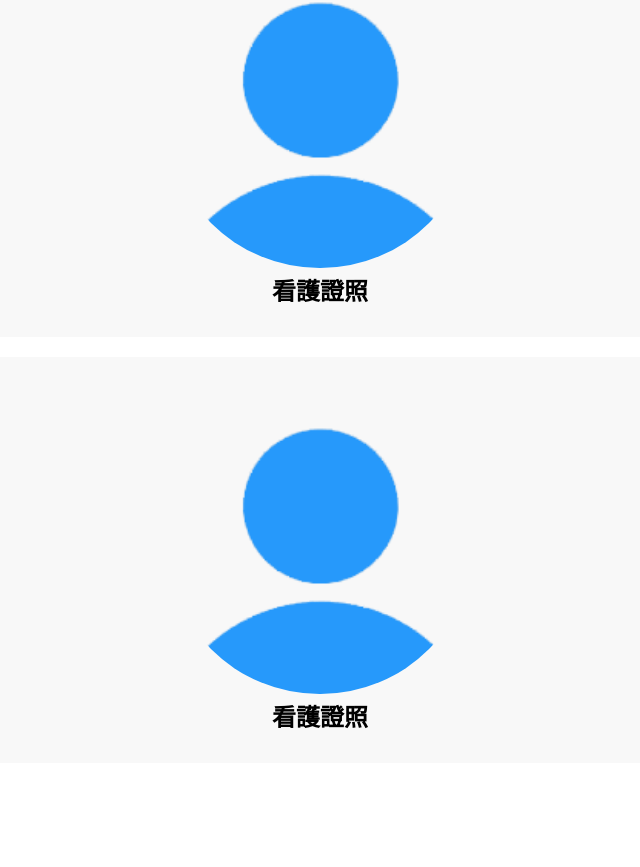
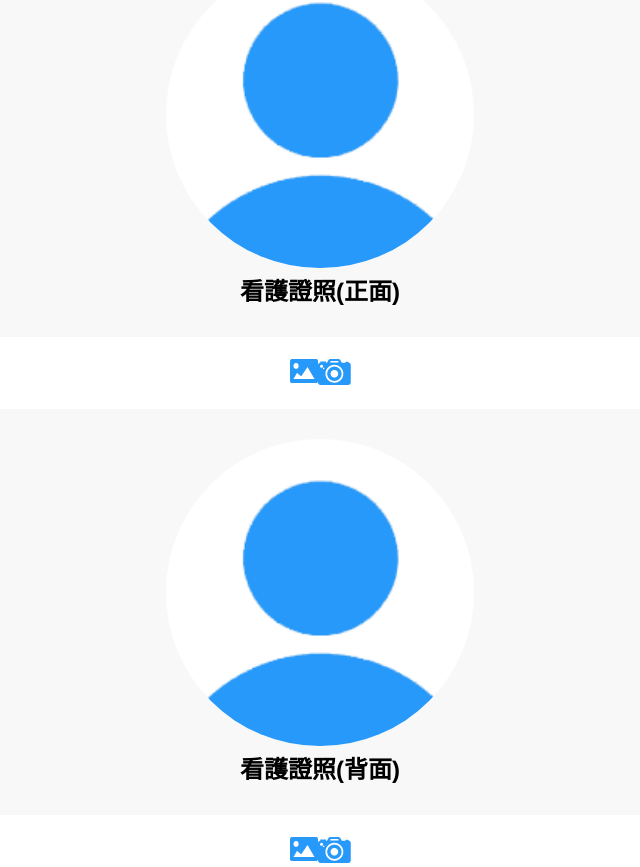
Before and after one commit to pluscda/h5-wecare, a Vue app: page /carelicense in a window 1280 px wide. Shown: the part 341-1208 px from the top of the page, without its empty margins (320-960 px from the left). Before the commit the page ends 1104 px from the top, so only its background shows below. Built offline with nearby package versions, Linux system fonts and the light colour scheme; the HTML template or start-up script is replaced by a standard one.

Commit message:
20191201

```diff
--- a/src/router/index.js
+++ b/src/router/index.js
@@ -37,6 +37,11 @@ const routes = [
     name: 'carelicense',
     component: () => import('../views/CareLicense.vue')
   },
+  {
+    path: '/registered',
+    name: 'registered',
+    component: () => import('../views/Registered.vue')
+  },
 ]
 
 const router = new VueRouter({
--- a/src/views/Carelicense.vue
+++ b/src/views/Carelicense.vue
@@ -1,13 +1,27 @@
 <template>
   <div>
     <h4>看護證照請上傳</h4>
-    <div class="box">
-      <img :src="img" width="100%" >
-      <h2>看護證照</h2>
+    <div class="licensebox">
+      <div class="box">
+        <img :src="img[0]" width="100%" >
+        <h2>看護證照(正面)</h2>
+
+      </div>
+      <div class="Img">
+        <img :src="img[1]" />
+        <img :src="img[2]" />
+      </div>
     </div>
-    <div class="box">
-      <img :src="img" width="100%" >
-      <h2>看護證照</h2>
+    <div class="licensebox">
+      <div class="box">
+        <img :src="img[0]" width="100%" >
+        <h2>看護證照(背面)</h2>
+
+      </div>
+      <div class="Img">
+        <img :src="img[1]" />
+        <img :src="img[2]" />
+      </div>
     </div>
 
 
@@ -18,13 +32,23 @@
 export default{
   data(){
     return {
-      img: require("@/assets/images/carelicense/photo.png")
+      img: [
+        require("@/assets/images/carelicense/photo.png"),
+        require("@/assets/images/carelicense/photoupdate.png"),
+        require("@/assets/images/carelicense/cameraupdate.png"),
+      ]
     }
   }
 }
 </script>
 
 <style>
+*{
+  /* border: 1px solid; */
+}
+.licensebox{
+  width: ;
+}
 h4{
   text-align: left;
   padding: 15px;
@@ -33,6 +57,12 @@ h4{
 .box img{
   width: 30%;
   border-radius: 50%;
+  background-color: white;
+}
+.Img{
+  /* position: relative;
+  float: right; */
+  /* float: right; */
 }
 .box{
   width:80%;
@@ -41,6 +71,8 @@ h4{
   margin-left: auto;
   margin-right: auto;
   padding: 30px 0px;
+  border-radius: 5%;
+
 }
 
 </style>
--- a/src/views/Home.vue
+++ b/src/views/Home.vue
@@ -5,7 +5,7 @@
     </van-row>
 
     <van-row class="button">
-      <van-col span="24"><van-button size="large" type="info">註冊</van-button></van-col>
+      <van-col span="24"><van-button to="/registered" size="large" type="info">註冊</van-button></van-col>
     </van-row>
     <van-row class="button">
       <van-col span="24"><van-button to="/about" size="large" type="info">登入</van-button></van-col>
@@ -32,9 +32,10 @@ html, body {
   background-image:url('../../src/assets/images/login/bgimg.png');
   background-size: cover;
   height: 700px;
-  border: 1px solid ;
   box-sizing: border-box;
-
+  position: absolute ;
+  width: 100%;
+  /* 這裡背景圖希望不要讓它滾動 */
 }
 * {
   position: relative;
@@ -52,7 +53,7 @@ html, body {
 .button{
   padding: 0px;
   margin: 5px;
-  width: 35%;
+  width: 30%;
   margin-left: auto;
   margin-right: auto;
   border-radius: 10px;
--- /dev/null
+++ b/src/views/Registered.vue
@@ -0,0 +1,71 @@
+<template>
+  <div class="personal">
+    <BasicInfor></BasicInfor>
+    <div class="InputBlock">
+      <van-row type="flex" justify="center">
+        <van-col class="colstyle" span="20">
+          <van-field
+            label="會員帳號:"
+            placeholder="請輸入帳碼"
+          />
+        </van-col>
+      </van-row>
+      <van-row type="flex" justify="center">
+        <van-col class="colstyle" span="20">
+          <van-field
+            label="會員密碼:"
+            placeholder="請輸入密碼"
+          />
+        </van-col>
+      </van-row>
+      <van-row type="flex" justify="center">
+        <van-col class="colstyle" span="20">
+          <van-field
+            label="確認密碼:"
+            placeholder="請重新輸入密碼"
+          />
+        </van-col>
+      </van-row>
+
+
+    </div>
+    <van-row class="button">
+      <van-col span="24"><van-button to="/personal" color="linear-gradient(to top, #0071BC, #4bb0ff)" size="large" type="info">確定</van-button></van-col>
+
+      </van-popup>
+    </van-row>
+  </div>
+
+</template>
+
+<script>
+import BasicInfor from '@/components/BasicInformation'
+export default {
+  components: { BasicInfor },
+  data() {
+    return{
+
+    }
+  },
+
+  methods: {
+
+  }
+};
+</script>
+
+<style>
+.InputBlock{
+  background-color: #2699FB;
+  height: 100%;
+  padding: 20px;
+}
+.colstyle{
+  margin: 5px;
+}
+.personal{
+  background-color: #F8F8F8;
+}
+
+
+</style>
```
Also changed, not shown: src/assets/images/carelicense/cameraupdate.png (added), src/assets/images/carelicense/photoupdate.png (added).
